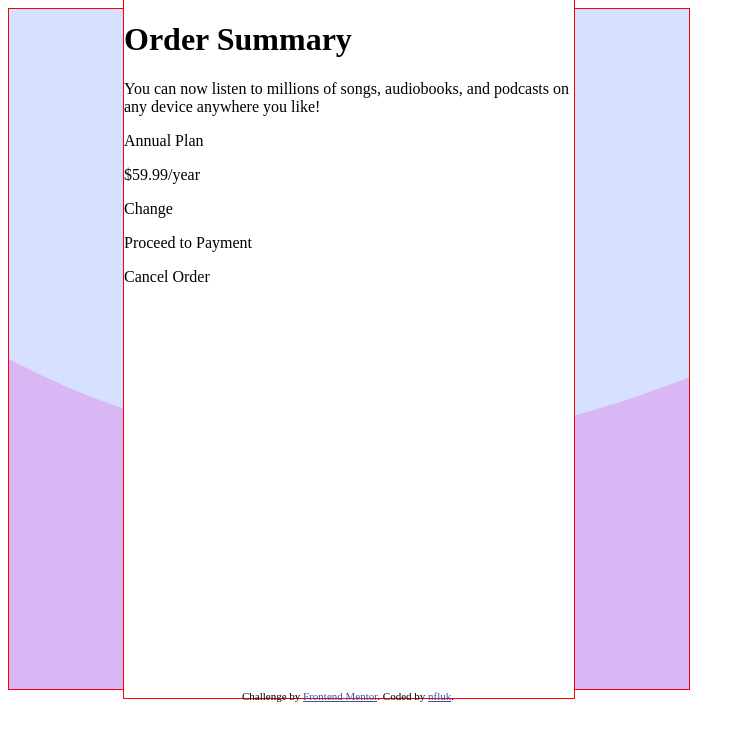
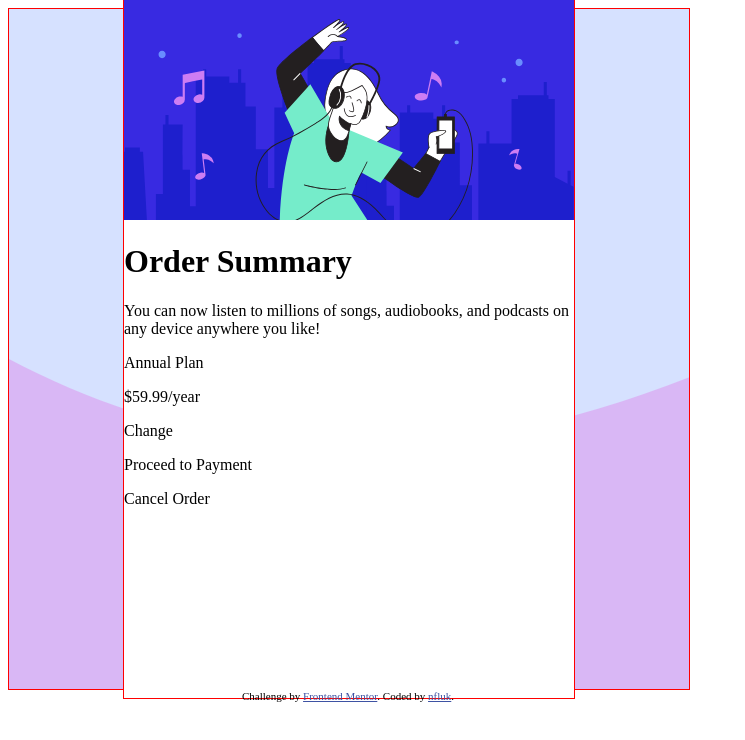
Before and after one commit to nfluk/order_summary, a plain HTML site: page index.html in a window 1280 px wide. Shown: the whole page, without its empty margins (0-745 px from the left). Drawn offline with Linux system fonts and the light colour scheme.

Commit message:
removed text from cardIMG id element

```diff
--- a/index.html
+++ b/index.html
@@ -17,6 +17,7 @@
   <body>
     <main>
       <div id="card">
+        <div id="cardIMG"></div>
         <h1>Order Summary</h1>
 
         <p>
```
